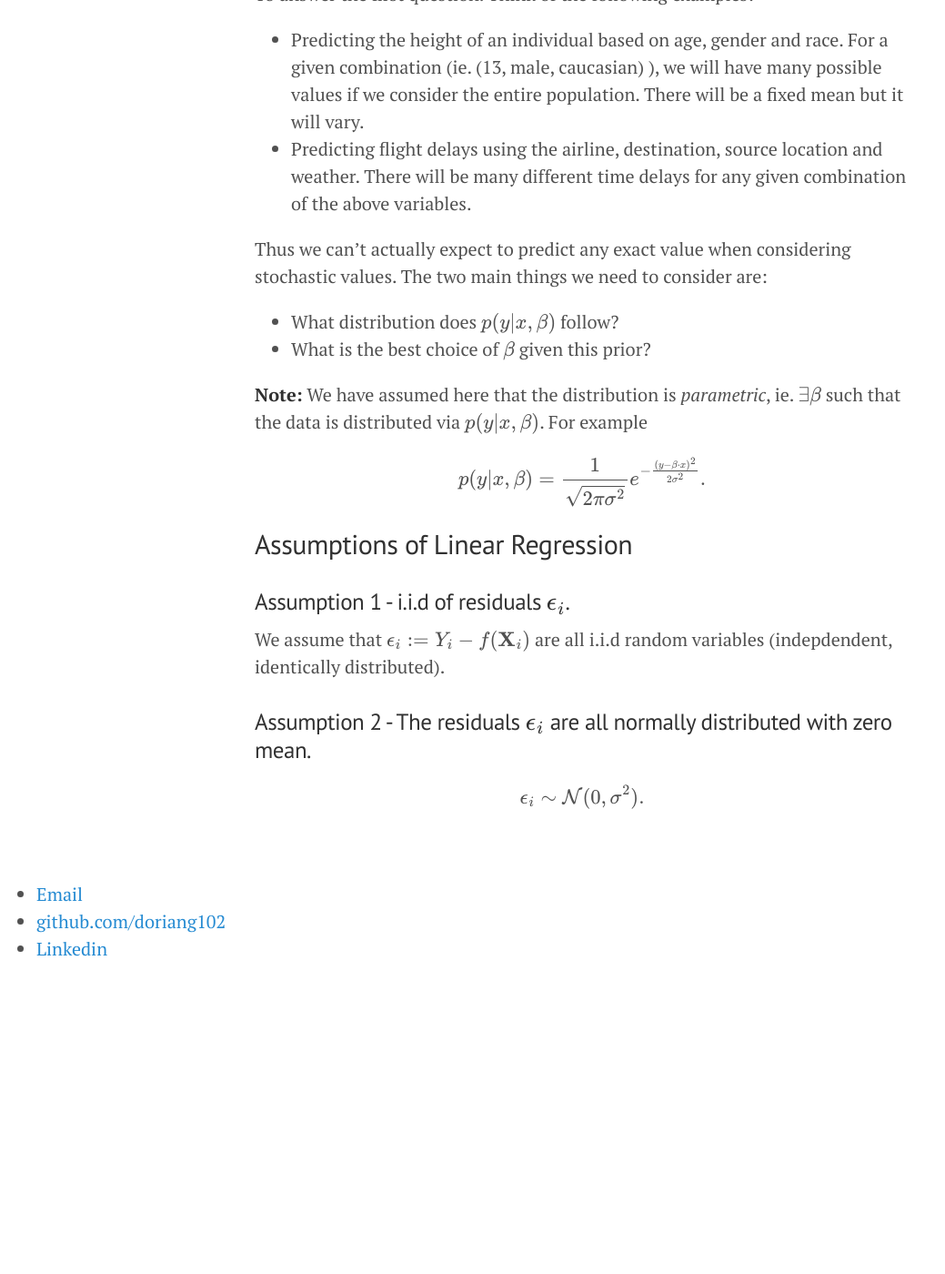
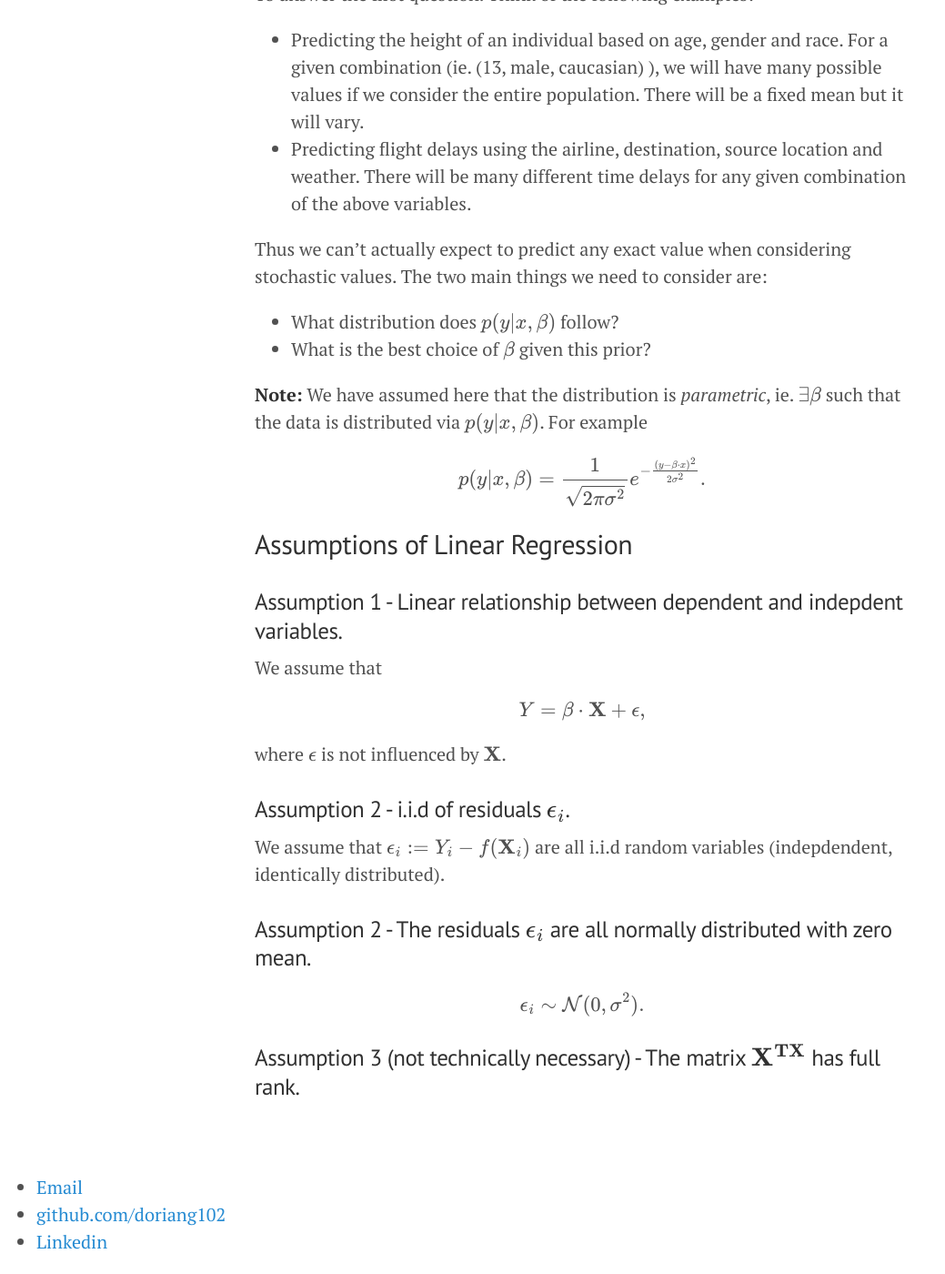
Before and after one commit to doriang102/doriang102.github.io, a Jekyll site: the page built from _posts/2017-07-04-Introduction-To-Regression.md, in a window 1280 px wide and 1400 px high, scrolled down 1283 px. Shown: the whole window at 91% size, without its empty margins (0-1039 px from the left). Built offline with Jekyll 4.4.1, drawn with Linux system fonts in a browser that asks for light colours; our own code applies the rules of GitHub Pages for plain Markdown files; formulas are drawn with MathJax 3; before the commit the page ends 2361 px from its top, so only the background shows below that.

Commit message:
Update 2017-07-04-Introduction-To-Regression.md

```diff
--- a/_posts/2017-07-04-Introduction-To-Regression.md
+++ b/_posts/2017-07-04-Introduction-To-Regression.md
@@ -42,10 +42,21 @@ $$p(y \rvert x, \beta) = \frac{1}{\sqrt{2\pi \sigma^2}} e^{-\frac{(y-\beta \cdot
 
 ## Assumptions of Linear Regression
 
-### Assumption 1 - i.i.d of residuals $$\epsilon_i$$.
+### Assumption 1 - Linear relationship between dependent and indepdent variables.
+
+We assume that
+
+$$ Y = \beta \cdot \mathbf{X} + \epsilon , $$
+
+where $$\epsilon$$ is not influenced by $$\mathbf{X}$$.
+
+### Assumption 2 - i.i.d of residuals $$\epsilon_i$$.
 
  We assume that $$\epsilon_i := Y_i - f(\mathbf X_i)$$ are all i.i.d random variables (indepdendent, identically distributed).
 
 ### Assumption 2 - The residuals $$\epsilon_i$$ are all normally distributed with zero mean.
 
  $$ \epsilon_i \sim \mathcal{N}(0,\sigma^2). $$
+
+
+### Assumption 3 (not technically necessary) - The matrix $$\mathbf{X^TX}$$ has full rank.
```
